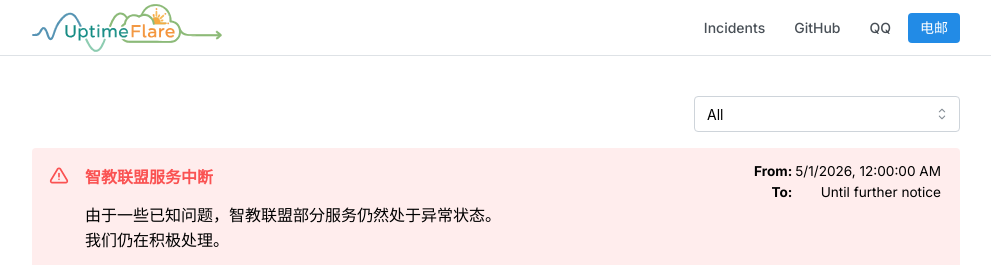
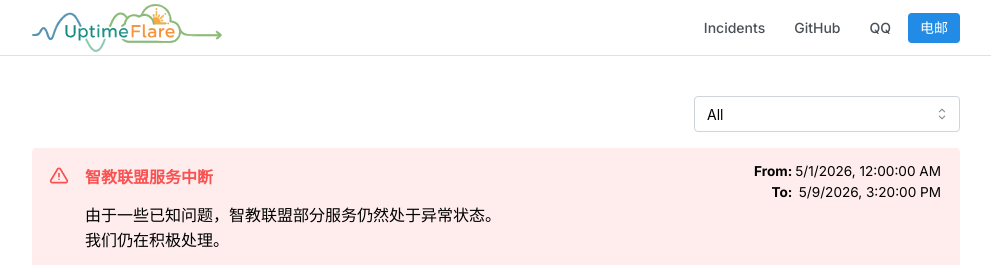
Before and after one commit to xuanxuan1231/uptimeflare-stcn, a Next.js app: page /incidents in a window 1280 px wide. Shown: the top 265 px of the page, without its empty margins (144-1135 px from the left). Built offline with nearby package versions, Linux system fonts and the light colour scheme.

Commit message:
Update uptime.config.ts

```diff
--- a/uptime.config.ts
+++ b/uptime.config.ts
@@ -182,7 +182,7 @@ const maintenances: MaintenanceConfig[] = [
     start: '2026-05-01T08:00:00+08:00',
     // [Optional] end time of the maintenance, in UNIX timestamp or ISO 8601 format
     // if not specified, the maintenance will be considered as on-going
-    //end: '2050-01-01T00:00:00+08:00',
+    end: '2026-05-09T23:20:00+08:00',
     // [Optional] color of the maintenance alert at status page, default to "yellow"
     color: 'red',
   },
```
